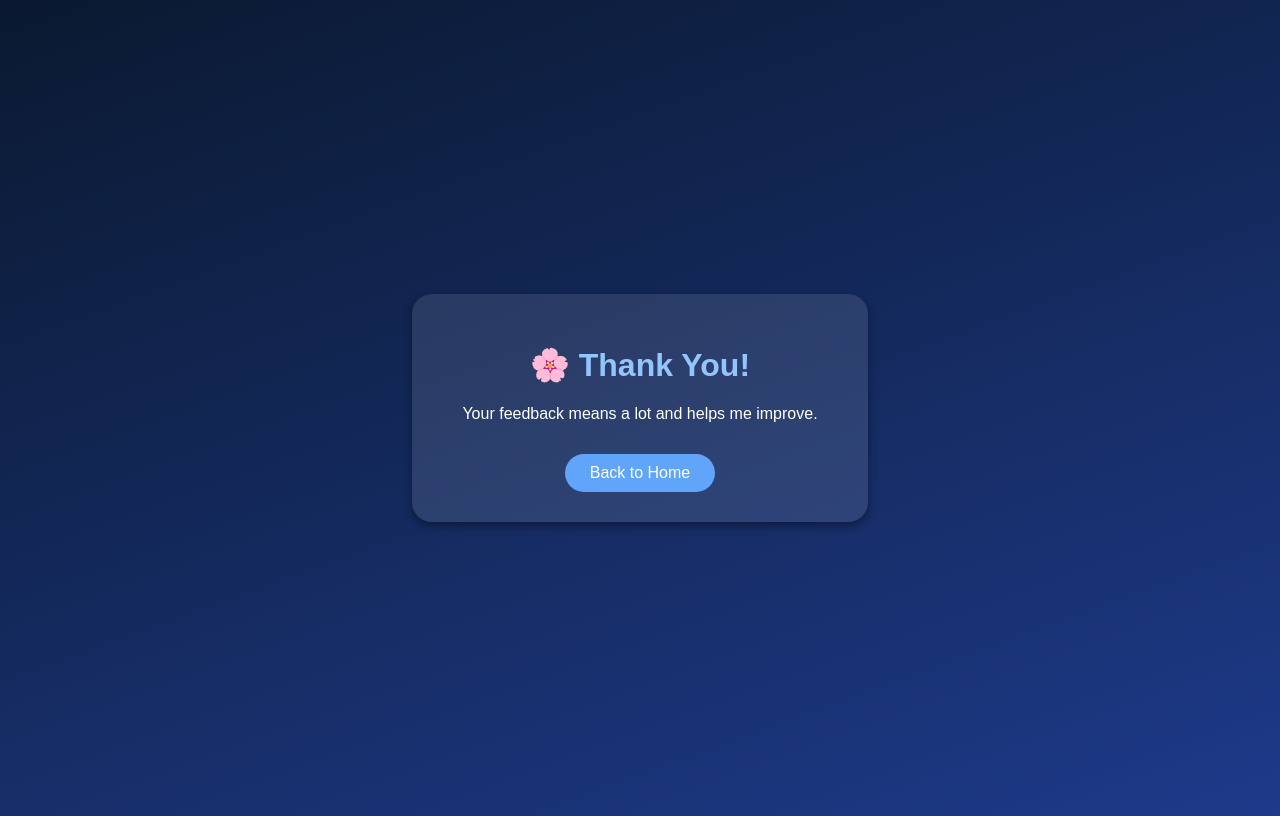
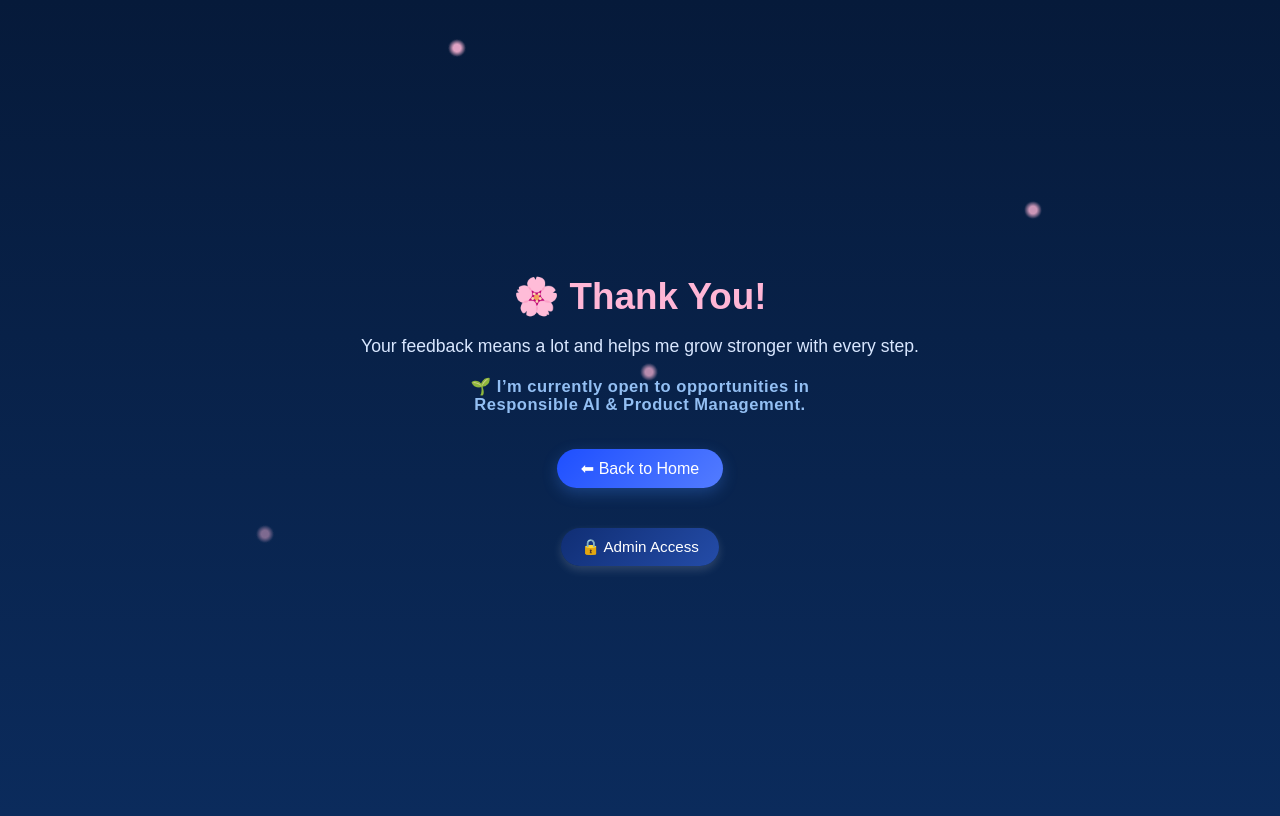
Before and after one commit to suganyaGaurav/Product-Manager-Portfolio, a Flask app: page /thankyou in a window 1280 px wide. Run offline with Flask 3, Linux system fonts and the light colour scheme.

Commit message:
Update thankyou.html

```diff
--- a/templates/thankyou.html
+++ b/templates/thankyou.html
@@ -1,3 +1,7 @@
+<!-- ==========================================================
+🌸 Thank You Page | Suganya P | Responsible AI Portfolio
+Elegant • Secure • Interactive
+========================================================== -->
 <!DOCTYPE html>
 <html lang="en">
 <head>
@@ -5,12 +9,154 @@
   <meta name="viewport" content="width=device-width, initial-scale=1.0" />
   <title>Thank You | Suganya P</title>
   <link rel="stylesheet" href="{{ url_for('static', filename='css/style.css') }}">
+  <style>
+    /* ==========================================================
+    🌸 THANK YOU PAGE – Warm, Elegant & Secure
+    =========================================================== */
+    body {
+      background: linear-gradient(180deg, #061A3A, #0B2B5C);
+      color: #ffffff;
+      font-family: 'Poppins', sans-serif;
+      text-align: center;
+      display: flex;
+      flex-direction: column;
+      align-items: center;
+      justify-content: center;
+      height: 100vh;
+      overflow: hidden;
+      animation: fadeInBg 1.2s ease-in-out;
+    }
+
+    h1 {
+      font-size: 2.3rem;
+      color: #ffb6d6;
+      margin-bottom: 0.5rem;
+      animation: fadeIn 1.2s ease-in-out;
+    }
+
+    p {
+      color: #d9e7ff;
+      font-size: 1.1rem;
+      margin: 10px 0;
+      animation: fadeIn 1.6s ease-in-out;
+    }
+
+    .opportunity {
+      margin-top: 10px;
+      color: #9ecbff;
+      font-weight: 600;
+      font-size: 1rem;
+      letter-spacing: 0.5px;
+      animation: pulse 2s infinite ease-in-out;
+    }
+
+    .home-btn {
+      margin-top: 25px;
+      padding: 10px 24px;
+      font-size: 1rem;
+      background: linear-gradient(135deg, #1e4fff, #537cff);
+      color: #fff;
+      border: none;
+      border-radius: 30px;
+      cursor: pointer;
+      transition: all 0.3s ease;
+      text-decoration: none;
+      display: inline-block;
+      box-shadow: 0 5px 15px rgba(66, 133, 244, 0.3);
+      animation: fadeIn 2s ease-in-out;
+    }
+
+    .home-btn:hover {
+      background: linear-gradient(135deg, #537cff, #7ea4ff);
+      transform: translateY(-2px);
+      box-shadow: 0 8px 25px rgba(130, 207, 255, 0.4);
+    }
+
+    /* 🔒 Admin Button */
+    #adminAccessBtn {
+      margin-top: 40px;
+      background: linear-gradient(135deg, #102e74, #244ca8);
+      border: none;
+      color: #fff;
+      padding: 10px 20px;
+      border-radius: 25px;
+      cursor: pointer;
+      transition: all 0.3s ease;
+      box-shadow: 0 4px 10px rgba(255, 255, 255, 0.15);
+      font-size: 0.95rem;
+    }
+
+    #adminAccessBtn:hover {
+      background: linear-gradient(135deg, #2b6cff, #568dff);
+      transform: translateY(-1px);
+      box-shadow: 0 6px 18px rgba(130, 207, 255, 0.3);
+    }
+
+    /* 🌸 Floating Petals Animation */
+    .petal {
+      position: absolute;
+      width: 18px;
+      height: 18px;
+      background: radial-gradient(circle, #ffb6d6 30%, transparent 70%);
+      border-radius: 50%;
+      opacity: 0.8;
+      animation: floatPetal 10s infinite linear;
+    }
+
+    .petal:nth-child(1) { left: 20%; animation-delay: 0s; }
+    .petal:nth-child(2) { left: 50%; animation-delay: 2s; }
+    .petal:nth-child(3) { left: 80%; animation-delay: 4s; }
+    .petal:nth-child(4) { left: 35%; animation-delay: 6s; }
+
+    /* 🌸 Animations */
+    @keyframes fadeIn {
+      from { opacity: 0; transform: translateY(15px); }
+      to { opacity: 1; transform: translateY(0); }
+    }
+
+    @keyframes fadeInBg {
+      from { opacity: 0; }
+      to { opacity: 1; }
+    }
+
+    @keyframes pulse {
+      0%, 100% { opacity: 0.8; transform: scale(1); }
+      50% { opacity: 1; transform: scale(1.05); }
+    }
+
+    @keyframes floatPetal {
+      0% { top: -10px; transform: rotate(0deg); opacity: 0.9; }
+      50% { opacity: 0.7; transform: rotate(180deg); }
+      100% { top: 100vh; transform: rotate(360deg); opacity: 0; }
+    }
+  </style>
 </head>
-<body class="thankyou-body">
-  <div class="thankyou-container">
-    <h1>🌸 Thank You!</h1>
-    <p>Your feedback means a lot and helps me improve.</p>
-    <a href="{{ url_for('home') }}" class="btn">Back to Home</a>
-  </div>
+
+<body>
+  <!-- 🌸 Floating Petals -->
+  <div class="petal"></div>
+  <div class="petal"></div>
+  <div class="petal"></div>
+  <div class="petal"></div>
+
+  <!-- 💬 Thank You Message -->
+  <h1>🌸 Thank You!</h1>
+  <p>Your feedback means a lot and helps me grow stronger with every step.</p>
+
+  <p class="opportunity">
+    🌱 I’m currently open to opportunities in <br>
+    <strong>Responsible AI & Product Management.</strong>
+  </p>
+
+  <!-- 🌼 Home Button -->
+  <a href="/" class="home-btn">⬅ Back to Home</a>
+
+  <!-- 🔒 Admin Access -->
+  <button id="adminAccessBtn" onclick="window.location.href='/admin-login'">🔒 Admin Access</button>
+
+  <script>
+    // 👇 Optional: Add a small access hint (only visible in console)
+    console.log("🌸 Hint: Admin panel is protected server-side. Use Render ENV variable ADMIN_KEY to login.");
+  </script>
 </body>
 </html>
```
